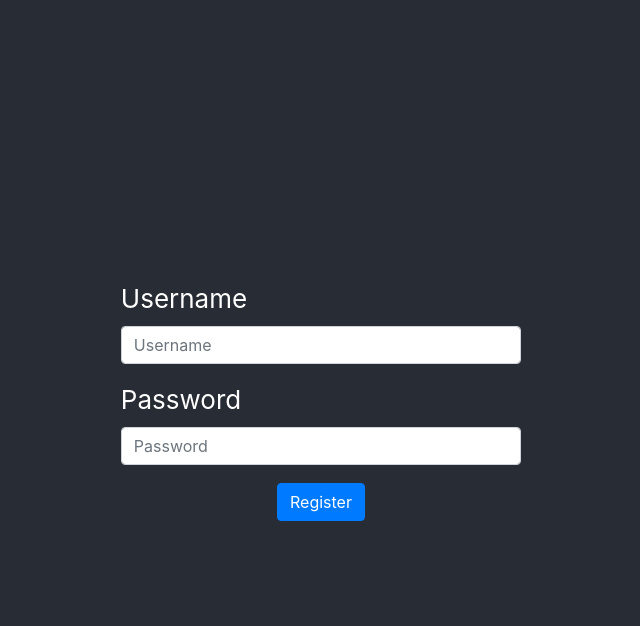
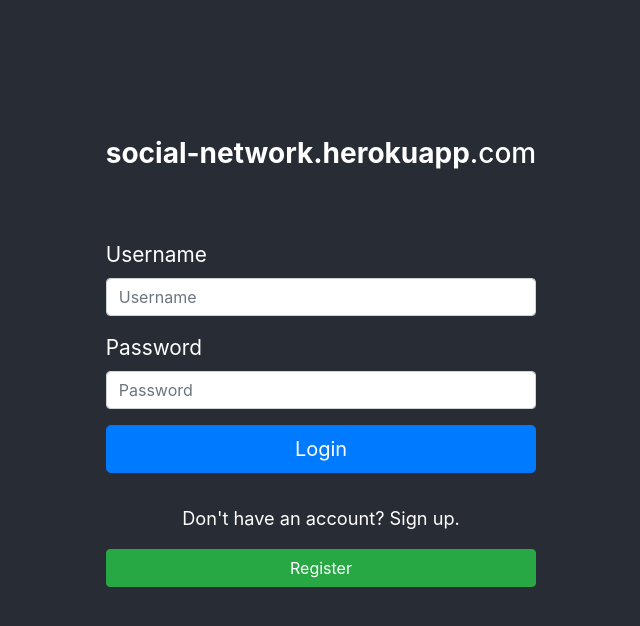
Before and after one commit to aciesielczuk/sn-fronted, a React (Create React App) app: page / in a window 1280 px wide. Shown: the top 626 px of the page, without its empty margins (319-959 px from the left). Built offline with nearby package versions, Linux system fonts and the light colour scheme.

Commit message:
feat: Added login component

```diff
--- a/src/App.js
+++ b/src/App.js
@@ -1,12 +1,12 @@
 import React, {Component} from 'react';
-import Registration from './Registration.js';
+import Login from './Login.js';
 import './App.css';
 
 class App extends Component {
   render() {
    return <div className="App">
       <header className="App-header">
-        <Registration/>
+        <Login/>
       </header>
     </div>
   }
--- /dev/null
+++ b/src/Login.css
@@ -0,0 +1,21 @@
+    .login-form {
+        margin: 0 auto;
+        padding: 60px 0;
+        max-width: 320 px;
+        width: 100%;
+    }
+
+    .error {
+        color: crimson;
+        font-size: 70%;
+        vertical-align: top;
+    }
+
+    .text-register {
+        font-size: 70%;
+    }
+
+    label {
+        float: left;
+        font-size: 80%;
+    }
--- /dev/null
+++ b/src/Login.js
@@ -0,0 +1,77 @@
+import React, {Component} from 'react';
+import Form from 'react-bootstrap/Form'
+import Button from 'react-bootstrap/Button'
+
+import './Login.css'
+
+class Login extends Component {
+
+  handleSubmit = event => {
+    event.preventDefault();
+    this.loginUser(event.target.username.value, event.target.password.value);
+  }
+
+  loginUser = (username, password) => {
+    fetch('http://localhost:8080/login', {
+            method: 'POST',
+            headers: {
+              'Accept': 'application/json',
+              'Content-Type': 'application/json',
+            },
+            body: JSON.stringify({
+              username: username,
+              password: password,
+            })
+          }).then(function(response) {
+            if (response.status === 200) {
+              console.log("You have logged in");
+            } else if (response.status === 401) {
+                console.log("Wrong username or password");
+            } else {
+                console.log("Something went wrong.");
+            }
+          }).catch(function(error){
+            console.log("Error", "Something went wrong.");
+          });
+  }
+
+  registerMethod = event => {
+    event.preventDefault();
+    console.log("Siema");
+  }
+
+  render() {
+    return (
+      <>
+      <div className="login">
+          <h3>
+              <span className="font-weight-bold">social-network.herokuapp</span>.com
+          </h3>
+        <Form className="login-form" onSubmit={this.handleSubmit}>
+          <div className='username'>
+            <Form.Group controlId="username">
+              <Form.Label>Username</Form.Label>
+              <Form.Control type="text" name="username" placeholder="Username"/>
+            </Form.Group>
+          </div>
+          <div className='password'>
+            <Form.Group controlId="password">
+              <Form.Label>Password</Form.Label>
+              <Form.Control type="password" name="password" placeholder="Password" />
+            </Form.Group>
+          </div>
+            <Button className="btn-lg btn-block mt-3 mb-3" type="submit">Login</Button>
+          <div className="text-register text-center pt-3">
+              Don't have an account? Sign up.
+          </div>
+            <Button className="btn btn-success btn-block mt-3 mb-3" onClick={this.registerMethod}>
+              Register
+            </Button>
+        </Form>
+      </div>
+      </>
+    );
+  }
+}
+
+export default Login;
```
